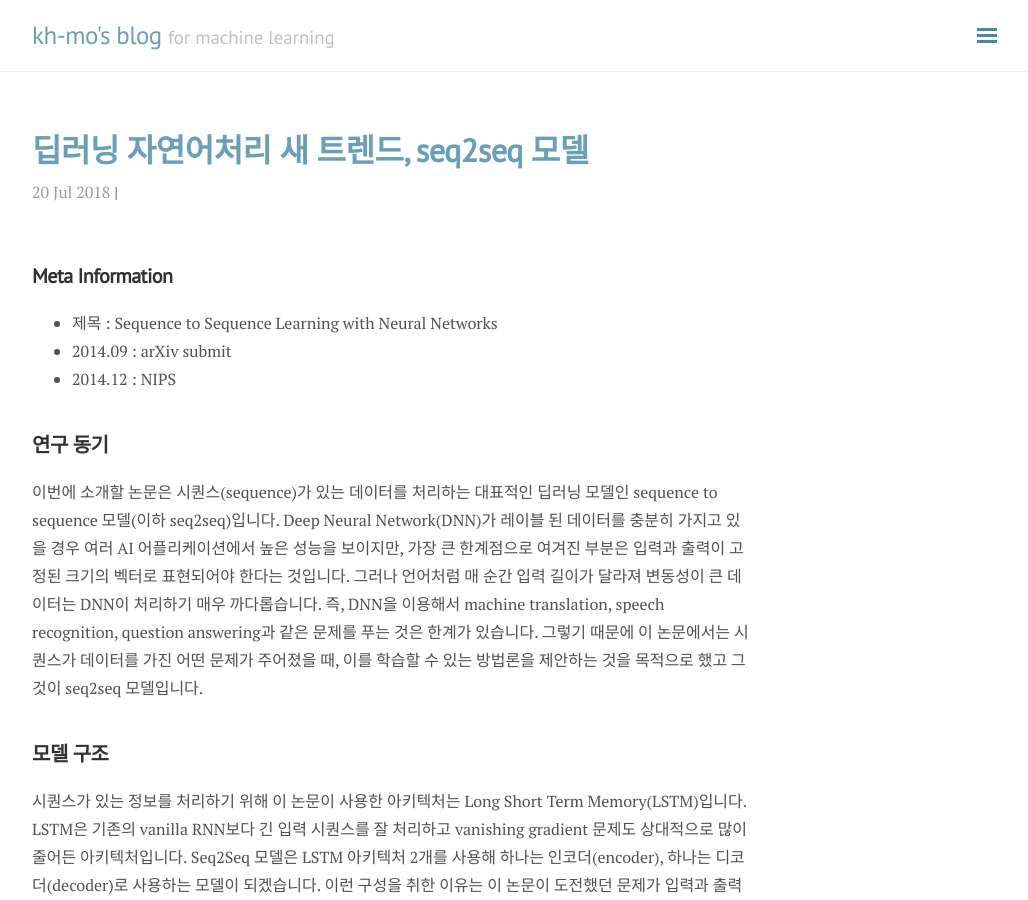
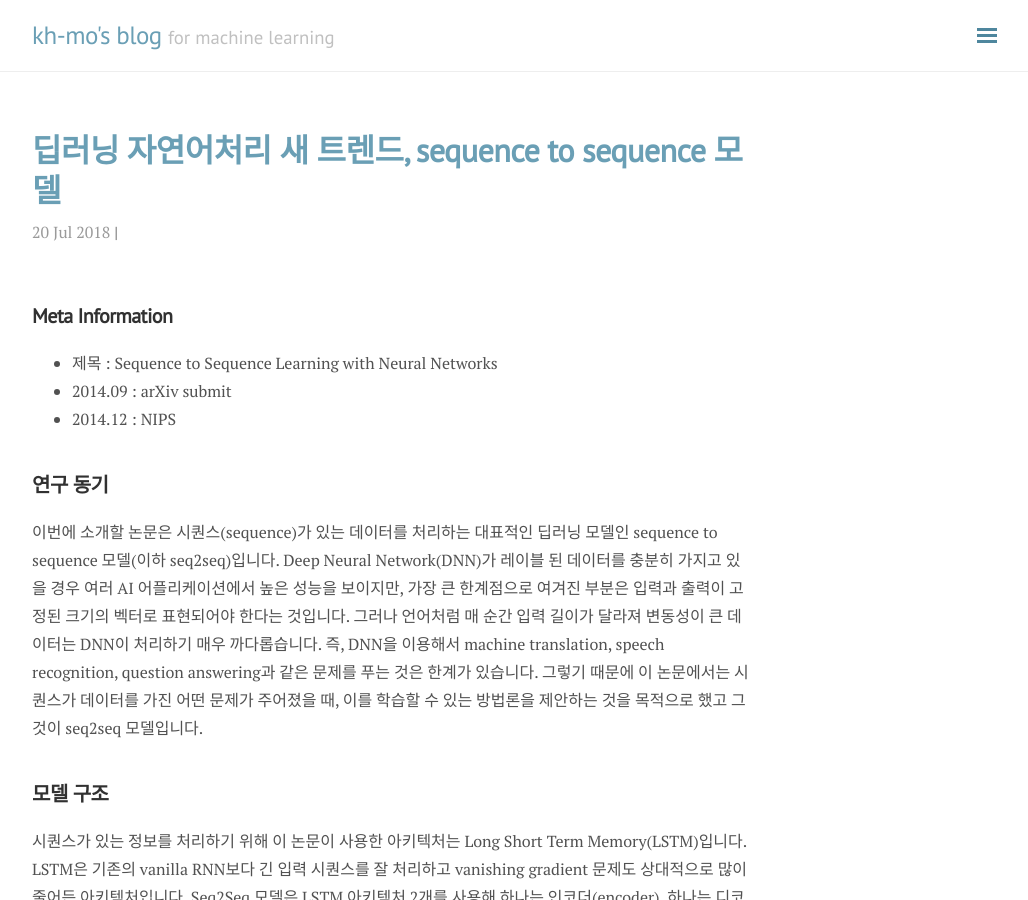
Before and after one commit to kh-mo/kh-mo.github.io, a Jekyll site: the page built from _posts/2018-07-20-seq2seq-model.md, in a window 1280 px wide and 900 px high. Shown: the whole window, without its empty margins (248-1276 px from the left). Built offline with Jekyll 4.4.1, drawn with Linux system fonts in a browser that asks for light colours; nearby versions of some CDN libraries; formulas are drawn with MathJax 3; comment, search, counter and statistics services are not loaded.

Commit message:
complete

```diff
--- a/_posts/2018-07-20-seq2seq-model.md
+++ b/_posts/2018-07-20-seq2seq-model.md
@@ -1,6 +1,6 @@
 ---
 layout: post
-title: 딥러닝 자연어처리 새 트렌드, seq2seq 모델
+title: 딥러닝 자연어처리 새 트렌드, sequence to sequence 모델
 category: Translation
 ---
 
```
